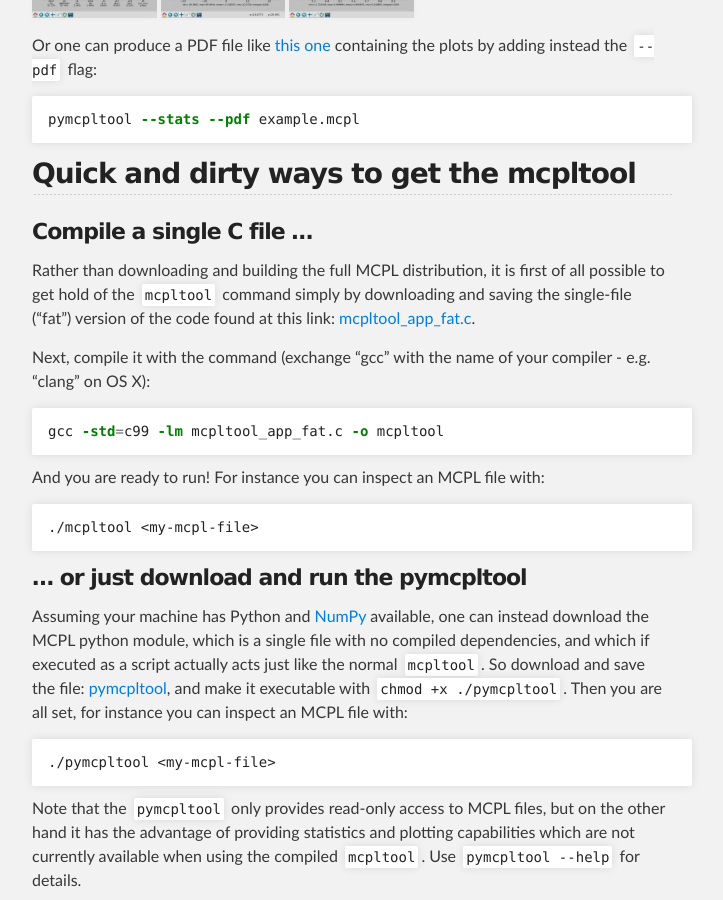
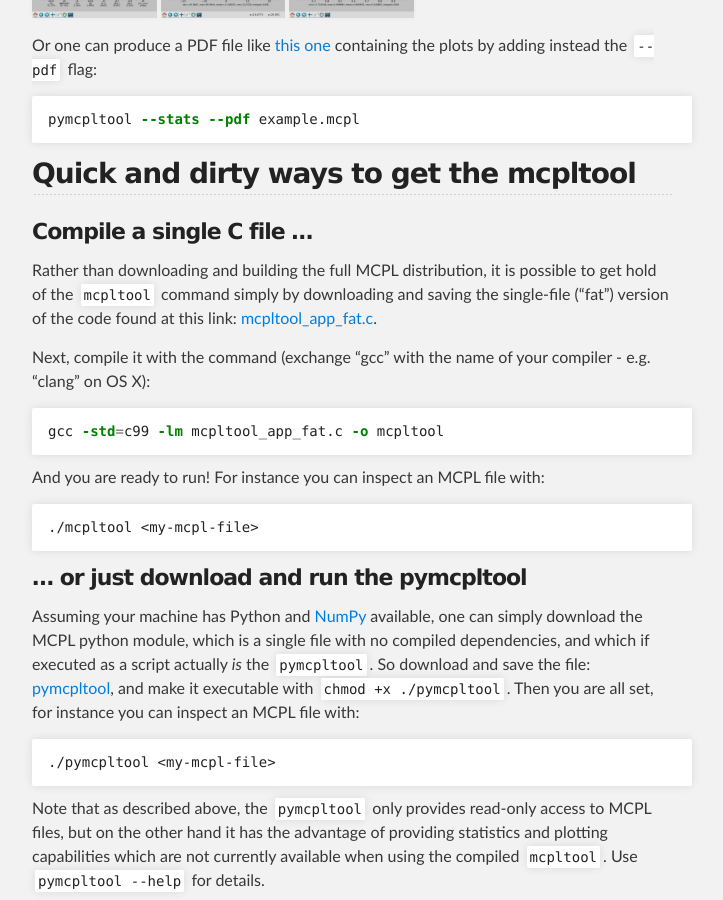
Before and after one commit to mctools/mcpl, a Jekyll site: the page built from usage_cmdline.md, in a window 1280 px wide and 900 px high, scrolled down 5328 px. Shown: the whole window, without its empty margins (288-1011 px from the left). Built offline with Jekyll 4.4.1, drawn with Linux system fonts in a browser that asks for light colours.

Commit message:
work on documentation of mcpl python tools

````diff
--- a/usage_cmdline.md
+++ b/usage_cmdline.md
@@ -238,7 +238,7 @@ pymcpltool --stats --pdf example.mcpl
 
 ### Compile a single C file ...
 
-Rather than downloading and building the full MCPL distribution, it is first of all possible to get hold
+Rather than downloading and building the full MCPL distribution, it is possible to get hold
 of the `mcpltool` command simply by downloading and saving the
 single-file ("fat") version of the code found at this link: {% include linkfile.html file="src_fat/mcpltool_app_fat.c" download=true %}.
 
@@ -257,10 +257,12 @@ And you are ready to run! For instance you can inspect an MCPL file with:
 
 ### ... or just download and run the pymcpltool
 
-Assuming your machine has Python and [NumPy](http://www.numpy.org/) available, one can instead download the MCPL python module, which is a single file with no compiled dependencies, and which if executed as a script actually acts just like the normal `mcpltool`. So download and save the file: {% include linkfile.html file="src_fat/pymcpltool" download=true %}, and make it executable with `chmod +x ./pymcpltool`. Then you are all set, for instance you can inspect an MCPL file with:
+Assuming your machine has Python and [NumPy](http://www.numpy.org/) available,
+one can simply download the MCPL python module, which is a single file with no
+compiled dependencies, and which if executed as a script actually _is_ the `pymcpltool`. So download and save the file: {% include linkfile.html file="src_fat/pymcpltool" download=true %}, and make it executable with `chmod +x ./pymcpltool`. Then you are all set, for instance you can inspect an MCPL file with:
 
 ```shell
 ./pymcpltool <my-mcpl-file>
 ```
 
-Note that the `pymcpltool` only provides read-only access to MCPL files, but on the other hand it has the advantage of providing statistics and plotting capabilities which are not currently available when using the compiled `mcpltool`. Use `pymcpltool --help` for details.
+Note that as described above, the `pymcpltool` only provides read-only access to MCPL files, but on the other hand it has the advantage of providing statistics and plotting capabilities which are not currently available when using the compiled `mcpltool`. Use `pymcpltool --help` for details.
````
